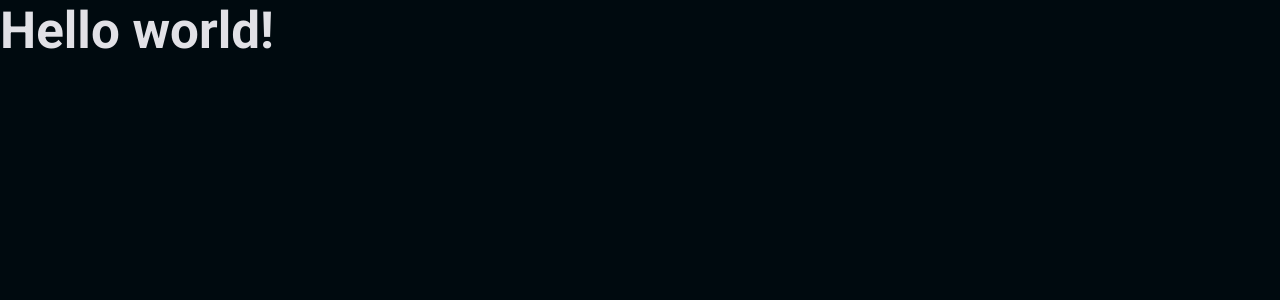
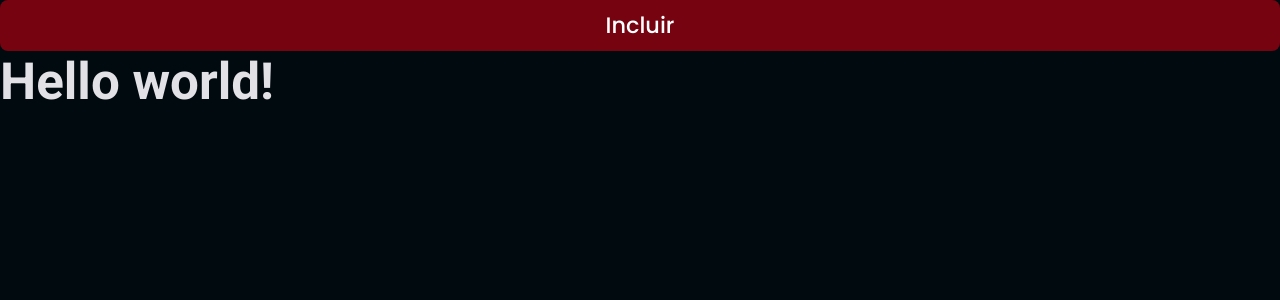
Before and after one commit to Brenobn/Front-FoodExplorer, a React (Vite) app: page / in a window 1280 px wide. Shown: the top 300 px of the page. Built offline with nearby package versions, Linux system fonts and the light colour scheme.

Commit message:
Importing Button to Home Page

```diff
--- a/src/pages/Home/index.jsx
+++ b/src/pages/Home/index.jsx
@@ -1,8 +1,11 @@
 import { Container } from "./styles";
+
+import { Button } from "../../components/Button";
 
 export function Home() {
   return(
     <Container>
+      <Button />
       <h1>Hello world!</h1>
     </Container>
   );
```
